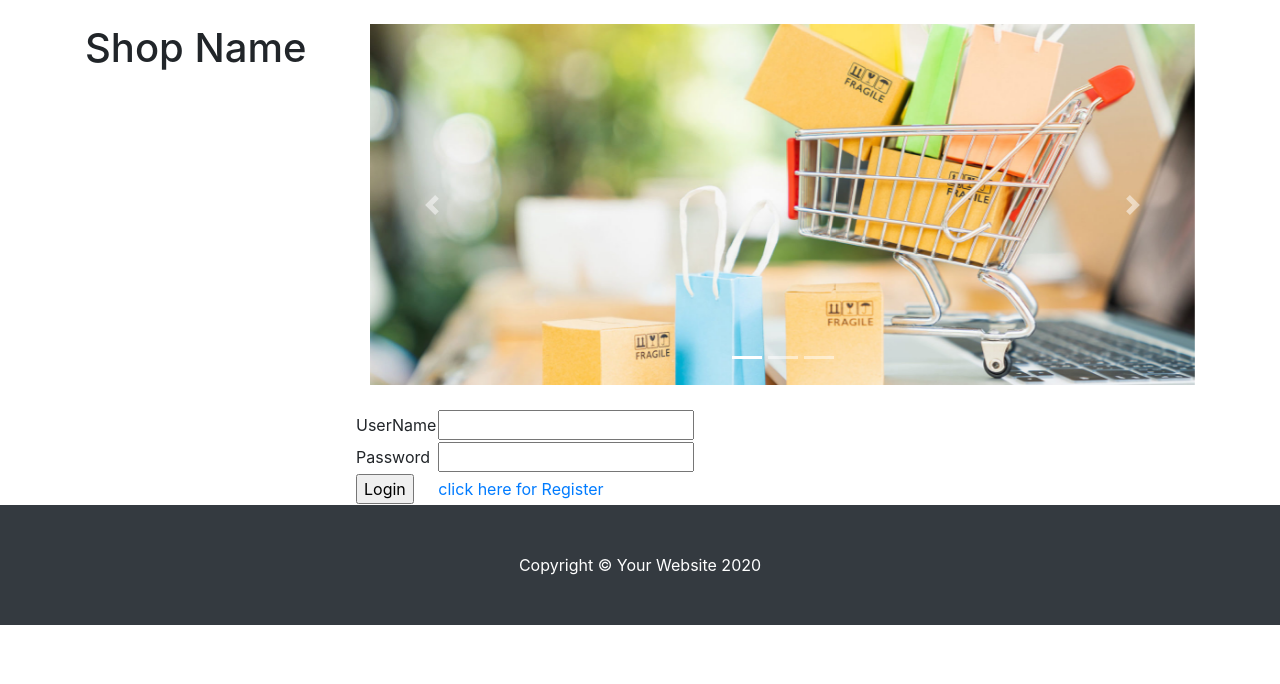
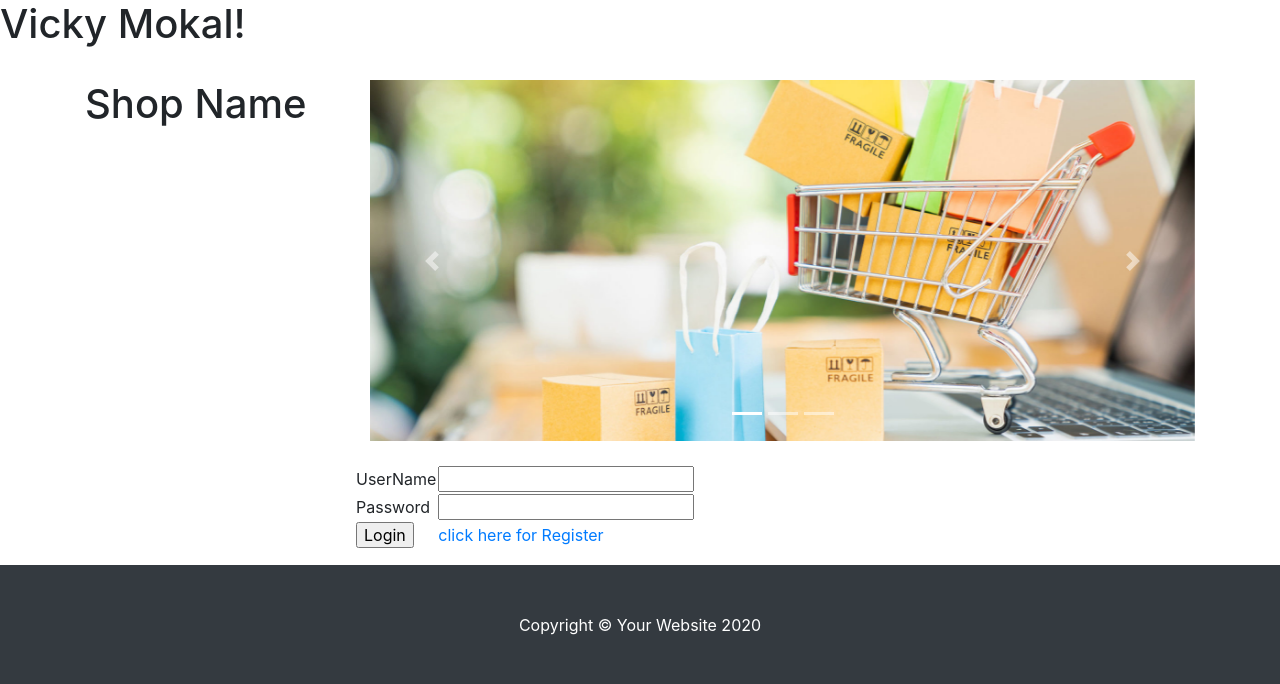
Before and after one commit to vicky754/Python-Website, a Django app: page /userLogin in a window 1280 px wide. Shown: the part 56-740 px from the top of the page. Run offline with Django 3.2, Linux system fonts and the light colour scheme; grey boxes labelled with a size stand in for pictures from a placeholder-image service; some libraries are stand-ins or nearby versions.

Commit message:
Second Commit

```diff
--- a/OnlineShopping/MyShop/templates/login.html
+++ b/OnlineShopping/MyShop/templates/login.html
@@ -1,3 +1,4 @@
+<h1>Vicky Mokal!</h1>
 {% extends 'base.html' %} {% block MainPage %}
 <form method="POST">
     {%csrf_token%}
```
